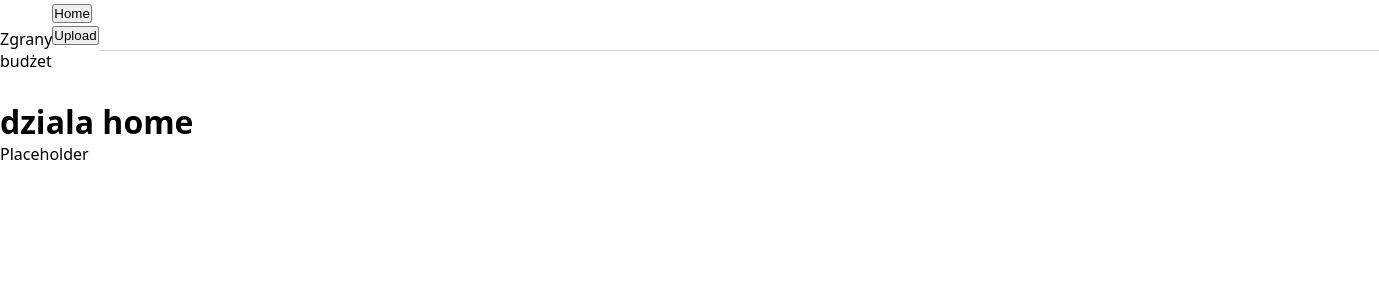
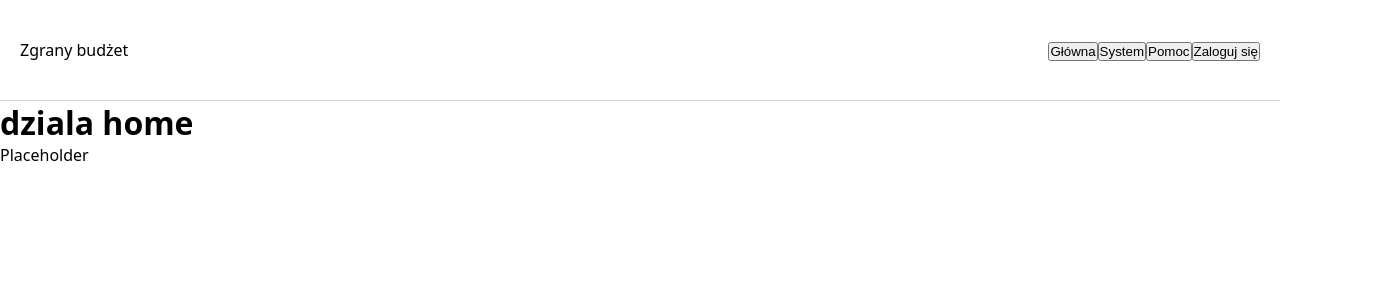
Before and after one commit to Science-Club-UG-BioAI/HackNation-Project, a React (Vite) app in the folder ui/: page / in a window 1280 px wide. Shown: the top 300 px of the page, 1379 px wide, since content can reach past the window. Built offline with nearby package versions, Linux system fonts and the light colour scheme.

Commit message:
Working home page/panels

```diff
--- a/ui/src/App.jsx
+++ b/ui/src/App.jsx
@@ -1,18 +1,26 @@
 import { useState } from "react"
 import Home from "./pages/home";
-import Upload from "./pages/upload"
+import Upload from "./pages/system"
+import Help from "./pages/help";
 import Topbar from "./pages/main_components/topbar";
+import LoginPanel from "./pages/main_components/login";
 
 function App() {
     const [activeTab, setActiveTab] = useState('home');
+    const [isLoginOpen, setIsLoginOpen] = useState(false);
 
     return (
         <div className="app">
-            <Topbar changeTab={setActiveTab}/>
+            <Topbar changeTab={setActiveTab}
+                onOpenLogin={() => setIsLoginOpen(true)}
+            />
             <main>
                 {activeTab === 'home' && <Home/>}
                 {activeTab === 'upload' && <Upload/>}
+                {activeTab === 'help' && <Help/>}
             </main>
+            {isLoginOpen && (
+        <LoginPanel onClose={() => setIsLoginOpen(false)} />)}
         </div>
     );
 }
--- /dev/null
+++ b/ui/src/css/login.css
@@ -0,0 +1,64 @@
+.modal-backdrop {
+  position: fixed;
+  inset: 0;
+  background: rgba(0, 0, 0, 0.5);
+  display: flex;
+  align-items: center;
+  justify-content: center;
+  z-index: 999;
+}
+
+.modal {
+  background: #121212;
+  padding: 2rem;
+  border-radius: 8px;
+  min-width: 300px;
+  max-width: 400px;
+  position: relative;
+  box-shadow: 0 0 20px rgba(0, 255, 255, 0.3);
+}
+
+.modal h2 {
+  margin-top: 0;
+  margin-bottom: 1rem;
+}
+
+.modal-form {
+  display: flex;
+  flex-direction: column;
+  gap: 1rem;
+}
+
+.modal-form label {
+  display: flex;
+  flex-direction: column;
+  font-size: 0.9rem;
+}
+
+.modal-form input {
+  margin-top: 0.25rem;
+  padding: 0.5rem;
+  border-radius: 4px;
+  border: 1px solid #555;
+  background: #1a1a1a;
+  color: #fff;
+}
+
+.modal-form button[type="submit"] {
+  margin-top: 0.5rem;
+  padding: 0.6rem;
+  border: none;
+  border-radius: 4px;
+  cursor: pointer;
+}
+
+.modal-close {
+  position: absolute;
+  top: 0.4rem;
+  right: 0.4rem;
+  background: transparent;
+  border: none;
+  color: #aaa;
+  font-size: 1.2rem;
+  cursor: pointer;
+}
--- a/ui/src/css/topbar.css
+++ b/ui/src/css/topbar.css
@@ -1,19 +1,19 @@
 
 .topbar {
-    height: 100px;
+    width: 100%;
+}
+.topbar-content {
     display: flex;
     align-items: center;
     justify-content: space-between;
+    height: 100px;
+    padding: 0 20px;
 }
-
-.topbar-nav {
-    padding-bottom: 55px;
+.topbar-right {
+    margin-left: 15px;
 }
 .topbar-line {
     border: none;
-    border-top: 1.5px solid #D0D5DD;
-    height: 1px;
-    width: 100%;
-    margin: 8px 0;
-    flex: 0 0 auto;
+    border-top: 1.5px solid #D0D5DD;    width: 100%;
+    margin: 0;
 }
--- /dev/null
+++ b/ui/src/pages/help.jsx
@@ -0,0 +1,14 @@
+import HelpTest from "./help_components/help-test";
+
+
+export default function Help(){
+    return (
+        <div className="page page-system">
+            <h1>dziala help</h1>
+            <p>Placeholder hoho</p>
+            <div>
+                <HelpTest/>
+            </div>
+        </div>
+    );
+}
--- /dev/null
+++ b/ui/src/pages/help_components/help-test.jsx
@@ -0,0 +1,8 @@
+
+export default function HelpTest (){
+    return (
+        <div>
+            <h1>crazy help</h1>
+        </div>
+    );
+}
--- /dev/null
+++ b/ui/src/pages/main_components/login.jsx
@@ -0,0 +1,29 @@
+//panel do logowania
+import '../../css/login.css'
+
+export default function LoginPanel({onClose}) {
+    const handleSubmit = (e) => {
+        e.preventDefault(); //for later backend login
+    };
+    return (
+        <div className="modal-backdrop" onClick={onClose}>
+            <div className="modal" onClick={(e) => e.stopPropagation()}>
+                <button className="modal-close" type="button" onClick={onClose}>
+                    x
+                </button>
+                <h2>Zaloguj się</h2>
+                <form className="modal-form" onSubmit={handleSubmit}>
+                    <label>
+                        Login
+                        <input type="text" name="login" required/>
+                    </label>
+                    <label>
+                        Hasło
+                        <input type="password" name="password" required/>
+                    </label>
+                    <button type="submit">Zaloguj</button>
+                </form>
+            </div>
+        </div>
+    );
+}
--- a/ui/src/pages/main_components/topbar.jsx
+++ b/ui/src/pages/main_components/topbar.jsx
@@ -1,10 +1,11 @@
 import '../../css/topbar.css'
 
 //uklad topbara
-export default function Topbar({changeTab}){
+export default function Topbar({changeTab, onOpenLogin}){
     return (
         <section className="topbar">
-            <div className='topbar-left'>
+            <div className="topbar-content">
+                <div className="topbar-left">
                     <div className="topbar-logo">
                         <div className="logo-image">
                             <div className="logo-text">
@@ -13,13 +14,17 @@ export default function Topbar({changeTab}){
                         </div>
                     </div>
                 </div>
-            <div className='topbar-right'>
+                <div className="topbar-right">
                     <nav className="topbar-nav">
-                    <button onClick={() => changeTab('home')}>Home</button>
-                    <button onClick={() => changeTab('upload')}>Upload</button>
+                        <button onClick={() => changeTab('home')}>Główna</button>
+                        <button onClick={() => changeTab('upload')}>System</button>
+                        <button onClick={() => changeTab('help')}>Pomoc</button>
+                        <button onClick={onOpenLogin}>Zaloguj się</button>
                     </nav>
                 </div>
-            <hr className="topbar-line"></hr>
+            </div>
+            <hr className="topbar-line" />
         </section>
+
     );
 }
--- /dev/null
+++ b/ui/src/pages/system.jsx
@@ -0,0 +1,13 @@
+import SystemTest from "./system_components/system-test";
+
+export default function System(){
+    return (
+        <div className="page page-system">
+            <h1>dziala</h1>
+            <p>Placeholder</p>
+            <div>
+                <SystemTest/>
+            </div>
+        </div>
+    );
+}
--- /dev/null
+++ b/ui/src/pages/system_components/system-test.jsx
@@ -0,0 +1,9 @@
+
+
+export default function SystemTest (){
+    return (
+        <div>
+            <h1>crazy system</h1>
+        </div>
+    );
+}
--- a/ui/src/pages/upload.jsx
+++ /dev/null
@@ -1,13 +0,0 @@
-import UploadForm from "./upload_components/upload-form";
-
-export default function Upload(){
-    return (
-        <div className="page page-upload">
-            <h1>dziala</h1>
-            <p>Placeholder</p>
-            <div>
-                <UploadForm/>
-            </div>
-        </div>
-    );
-}
--- a/ui/src/pages/upload_components/upload-form.jsx
+++ /dev/null
@@ -1,9 +0,0 @@
-
-
-export default function UploadForm (){
-    return (
-        <div>
-            <h1>crazy upload</h1>
-        </div>
-    );
-}
```
Lines whose indentation alone changed are shown as unchanged.
